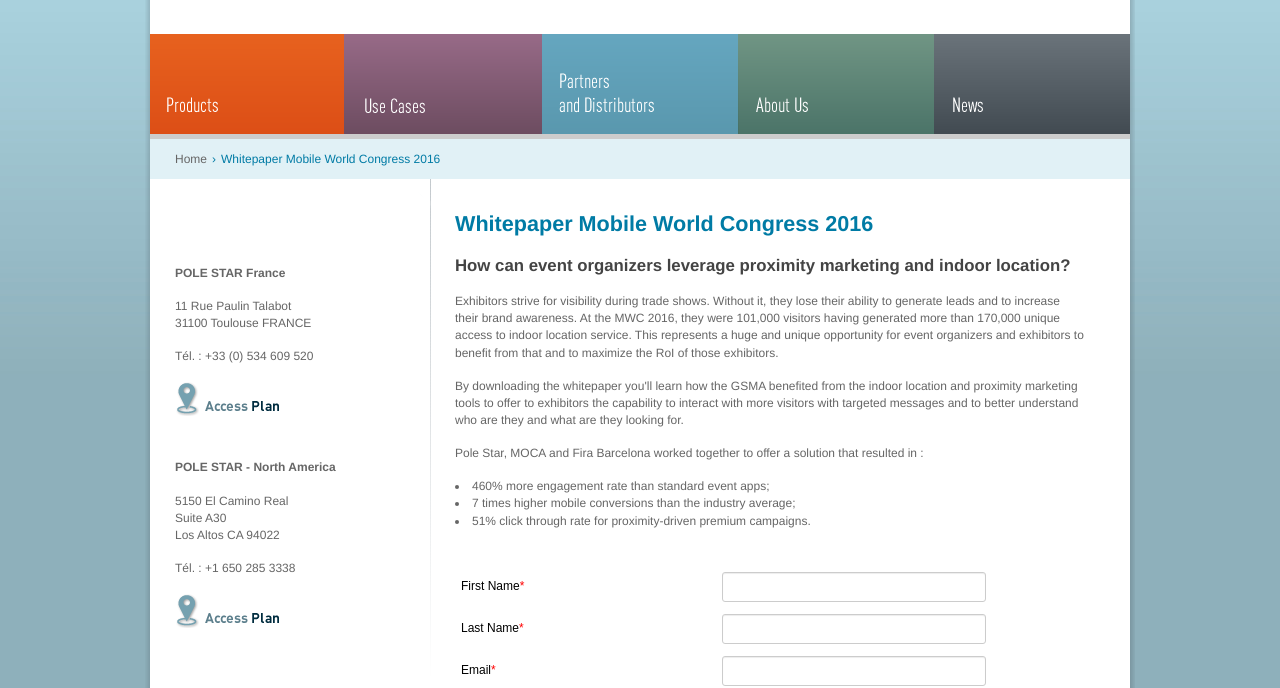
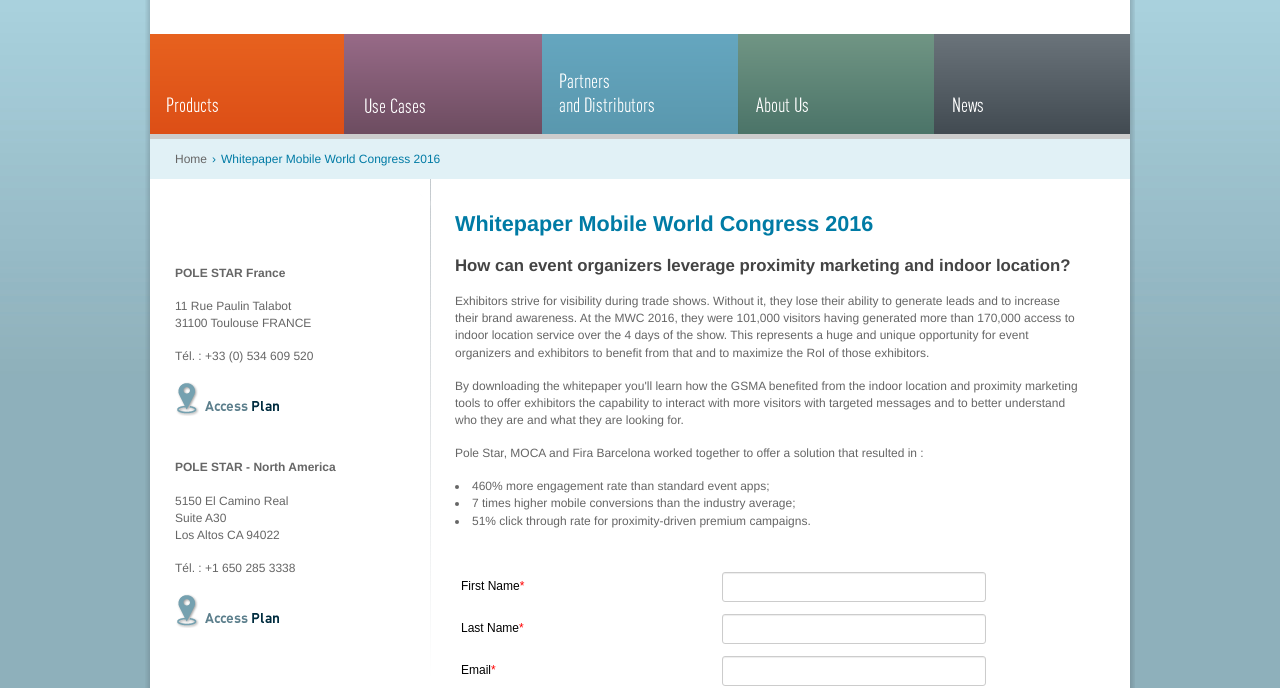
Before and after one commit to PoleStarTeam/WhitepaperMWC16, a plain HTML site: page index.html in a window 1280 px wide. Shown: the part 126-814 px from the top of the page. Drawn offline with Linux system fonts and the light colour scheme.

Commit message:
text correction

```diff
--- a/index.html
+++ b/index.html
@@ -74,8 +74,8 @@
 				<div class="entete">
 					<h1>Whitepaper Mobile World Congress 2016</h1>
 					<h2>How can event organizers leverage proximity marketing and indoor location?</h2>
-					<p>Exhibitors strive for visibility during trade shows. Without it, they lose their ability to generate leads and to increase their brand awareness. At the MWC 2016, they were 101,000 visitors having generated more than 170,000 unique access to indoor location service.  This represents a huge and unique opportunity for event organizers and exhibitors to benefit from that and to maximize the RoI of those exhibitors.</p>
-					<p>By downloading the whitepaper you'll learn how the GSMA benefited from the indoor location and proximity marketing tools to offer to exhibitors the capability to interact with more visitors with targeted messages and to better understand who are they and what are they looking for.</p>
+					<p>Exhibitors strive for visibility during trade shows. Without it, they lose their ability to generate leads and to increase their brand awareness. At the MWC 2016, they were 101,000 visitors having generated more than 170,000 access to indoor location service over the 4 days of the show. This represents a huge and unique opportunity for event organizers and exhibitors to benefit from that and to maximize the RoI of those exhibitors.</p>
+					<p>By downloading the whitepaper you'll learn how the GSMA benefited from the indoor location and proximity marketing tools to offer exhibitors the capability to interact with more visitors with targeted messages and to better understand who they are and what they are looking for.</p>
 					<p>Pole Star, MOCA and Fira Barcelona worked together to offer a solution that resulted in :</p>
 					<ul>
 						<li>460% more engagement rate than standard event apps;</li>
```
